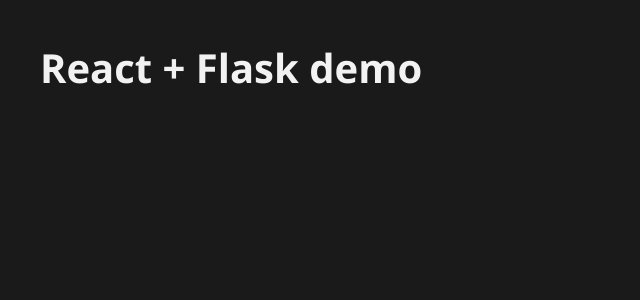
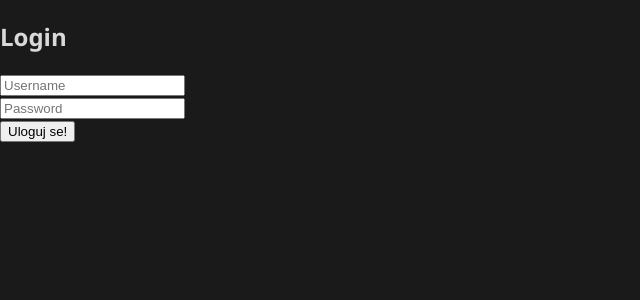
Before and after one commit to proton-org-rs/Worknest, a React (Create React App) app in the folder frontend/: page / in a window 1280 px wide. Shown: the top 300 px of the page, without its empty margins (0-640 px from the left). Built offline with nearby package versions, Linux system fonts and the light colour scheme; no server answers.

Commit message:
app.jsx updated

```diff
--- a/frontend/src/App.jsx
+++ b/frontend/src/App.jsx
@@ -1,22 +1,13 @@
 import './style/base.css';
 
 import { useEffect, useState } from "react";
+import LoginPage from './loginPage';
 
 
 function App() {
-  const [message, setMessage] = useState("");
-
-  useEffect(() => {
-    fetch("http://localhost:5000/hello")
-      .then(res => res.json())
-      .then(data => setMessage(data.message))
-      .catch(err => console.error("Greška:", err));
-  }, []);
-
   return (
-    <div style={{ margin: "40px", fontSize: "20px" }}>
-      <h1>React + Flask demo</h1>
-      <p>{message}</p>
+    <div>
+      <LoginPage />
     </div>
   );
 }
```
